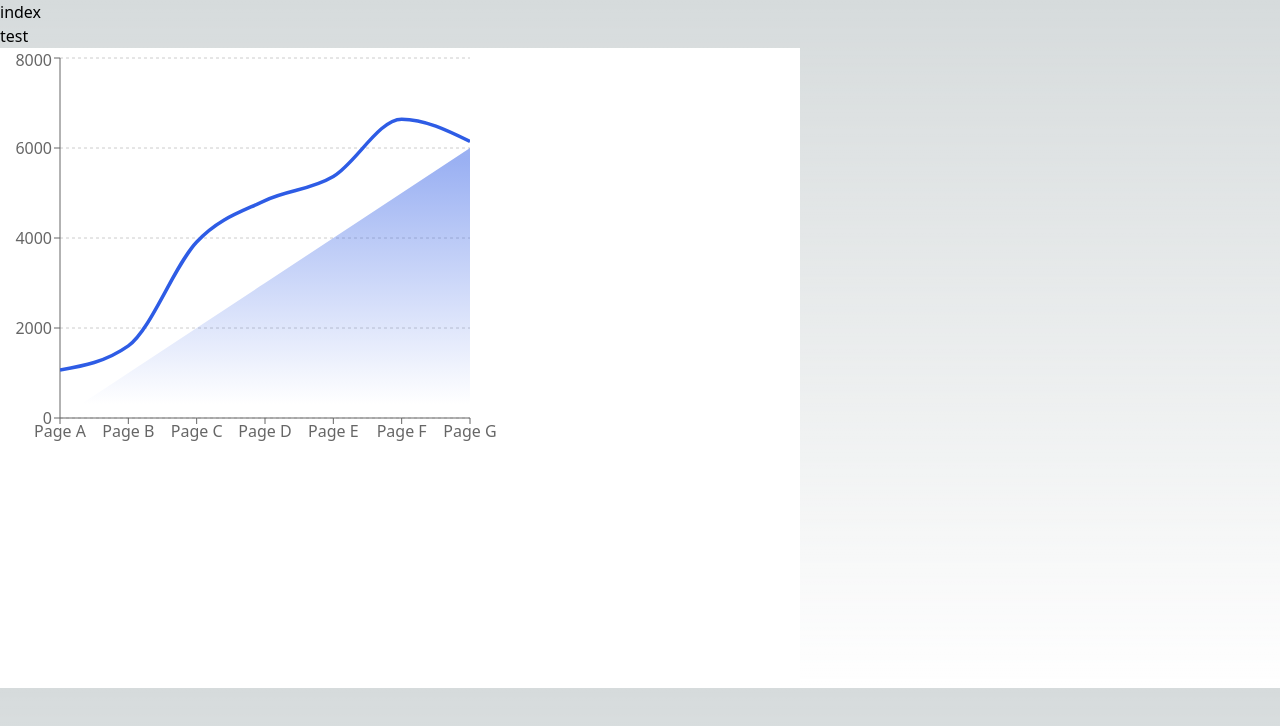
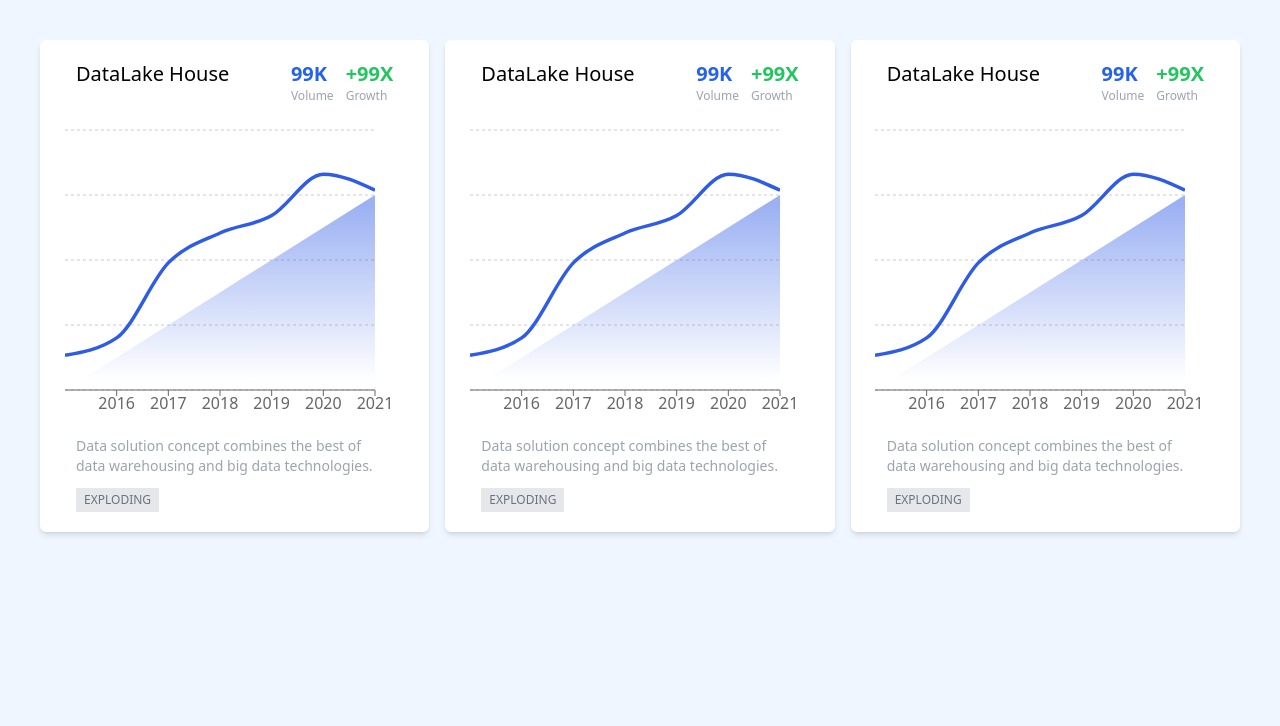
Before and after one commit to shashank-iter/sample-project, a Next.js app: page / in a window 1280 px wide. Shown: the top 726 px of the page. Built offline with nearby package versions, Linux system fonts and the light colour scheme.

Commit message:
added grid and card ui for charts on home page

```diff
--- a/src/pages/index.js
+++ b/src/pages/index.js
@@ -1,15 +1,125 @@
-import React from 'react'
-import Test from './test'
-import dynamic from 'next/dynamic'
+import React from "react";
+import Test from "./test";
+import dynamic from "next/dynamic";
+import Link from "next/link";
 
 function index() {
-  const Test = dynamic(() => import('./test'), { ssr: false })
+  const Test = dynamic(() => import("./test"), { ssr: false });
   return (
-    <div>index
+    <div>
+      <div className="grid grid-cols-1 sm:grid-cols-2 md:grid-cols-3 gap-4 mx-2 sm:mx-auto sm:px-10 py-10 ">
+        <Link href={"#"}>
+          <div className="w-full bg-white shadow-md p-1 rounded-md hover:border hover:border-blue-600 hover:border-1 ">
+            <div className="flex flex-row w-full px-2 sm:px-8 py-4">
+              <div className="w-1/2">
+                <div className="text-xl  text-black font-medium">
+                  DataLake House
+                </div>
+              </div>
+              <div className="w-1/2 flex flex-row gap-x-3 justify-end">
+                <div className="flex flex-col">
+                  <div className="text-xl text-blue-600 font-bold">99K</div>
+                  <div className="text-xs text-gray-400">Volume</div>
+                </div>
+                <div className="flex flex-col">
+                  <div className="text-xl text-green-500 font-bold">+99X</div>
+                  <div className="text-xs text-gray-400">Growth</div>
+                </div>
+              </div>
+            </div>
+            <div className="flex place-content-center">
+              <Test />
+            </div>
 
-    <Test />
+            <div className=" w-full px-2 sm:px-8 py-4 font-normal text-sm text-gray-400">
+              <div>
+                Data solution concept combines the best of data warehousing and
+                big data technologies.
+              </div>
+              <div>
+                <div className="bg-gray-200 px-2 text-gray-500 font-medium py-1 w-fit mt-3 uppercase text-xs">
+                  exploding
+                </div>
+              </div>
+            </div>
+          </div>
+        </Link>
+        <Link href={"#"}>
+          <div className="w-full bg-white shadow-md p-1 rounded-md hover:border hover:border-blue-600 hover:border-1 ">
+            <div className="flex flex-row w-full px-2 sm:px-8 py-4">
+              <div className="w-1/2">
+                <div className="text-xl  text-black font-medium">
+                  DataLake House
+                </div>
+              </div>
+              <div className="w-1/2 flex flex-row gap-x-3 justify-end">
+                <div className="flex flex-col">
+                  <div className="text-xl text-blue-600 font-bold">99K</div>
+                  <div className="text-xs text-gray-400">Volume</div>
+                </div>
+                <div className="flex flex-col">
+                  <div className="text-xl text-green-500 font-bold">+99X</div>
+                  <div className="text-xs text-gray-400">Growth</div>
+                </div>
+              </div>
+            </div>
+            <div className="flex place-content-center">
+              <Test />
+            </div>
+
+            <div className=" w-full px-2 sm:px-8 py-4 font-normal text-sm text-gray-400">
+              <div>
+                Data solution concept combines the best of data warehousing and
+                big data technologies.
+              </div>
+              <div>
+                <div className="bg-gray-200 px-2 text-gray-500 font-medium py-1 w-fit mt-3 uppercase text-xs">
+                  exploding
+                </div>
+              </div>
+            </div>
+          </div>
+        </Link>
+        <Link href={"#"}>
+          <div className="w-full bg-white shadow-md p-1 rounded-md hover:border hover:border-blue-600 hover:border-1 ">
+            <div className="flex flex-row w-full px-2 sm:px-8 py-4">
+              <div className="w-1/2">
+                <div className="text-xl  text-black font-medium">
+                  DataLake House
+                </div>
+              </div>
+              <div className="w-1/2 flex flex-row gap-x-3 justify-end">
+                <div className="flex flex-col">
+                  <div className="text-xl text-blue-600 font-bold">99K</div>
+                  <div className="text-xs text-gray-400">Volume</div>
+                </div>
+                <div className="flex flex-col">
+                  <div className="text-xl text-green-500 font-bold">+99X</div>
+                  <div className="text-xs text-gray-400">Growth</div>
+                </div>
+              </div>
+            </div>
+            <div className="flex place-content-center">
+              <Test />
+            </div>
+
+            <div className=" w-full px-2 sm:px-8 py-4 font-normal text-sm text-gray-400">
+              <div>
+                Data solution concept combines the best of data warehousing and
+                big data technologies.
+              </div>
+              <div>
+                <div className="bg-gray-200 px-2 text-gray-500 font-medium py-1 w-fit mt-3 uppercase text-xs">
+                  exploding
+                </div>
+              </div>
+            </div>
+          </div>
+        </Link>
+
+      </div>
     </div>
-  )
+  );
 }
 
-export default index
+export default index;
--- a/src/pages/test/index.jsx
+++ b/src/pages/test/index.jsx
@@ -13,57 +13,64 @@ import {
 
 const data = [
   {
-    name: 'Page A',
+    name: '2015',
     uv: 0,
     pv: 2400,
     amt: faker.number.int({ min: 0, max: 2000 }),
   },
   {
-    name: 'Page B',
+    name: '2016',
     uv: 1000,
     pv: 1398,
     amt: faker.number.int({ min: 0, max: 2000 }),
   },
   {
-    name: 'Page C',
+    name: '2017',
     uv: 2000,
     pv: 9800,
     amt: faker.number.int({ min: 0, max: 2000 }),
   },
   {
-    name: 'Page D',
+    name: '2018',
     uv: 3000,
     pv: 3908,
     amt: faker.number.int({ min: 0, max: 2000 }),
   },
   {
-    name: 'Page E',
+    name: '2019',
     uv: 4000,
     pv: 4800,
     amt: faker.number.int({ min: 0, max: 2000 }),
   },
   {
-    name: 'Page F',
+    name: '2020',
     uv: 5000,
     pv: 3800,
     amt: faker.number.int({ min: 0, max: 2000 }),
   },
   {
-    name: 'Page G',
+    name: '2021',
     uv: 6000,
     pv: 4300,
     amt: faker.number.int({ min: 0, max: 2000 }),
   },
 ];
-
+const data2 = [
+  { name: '2015', uv: 4000, pv: 2400, amt: 0 },
+  { name: '2016', uv: 3000, pv: 1398, amt: 2210 },
+  { name: '2017', uv: 2000, pv: 9800, amt: 2290 },
+  { name: '2018', uv: 2780, pv: 3908, amt: 2000 },
+  { name: '2019', uv: 1890, pv: 4800, amt: 2181 },
+  { name: '2020', uv: 2390, pv: 3800, amt: 2500 },
+  { name: '2021', uv: 3490, pv: 4300, amt: 2100 },
+];
 function Test() {
   return (
-    <div>
-      test
-      <div className="bg-white w-[50rem] h-[40rem]">
+
+      <div className="bg-white ">
         <AreaChart
-          width={500}
-          height={400}
+          width={340}
+          height={300}
           data={data}
           margin={{
             top: 10,
@@ -79,8 +86,8 @@ function Test() {
             </linearGradient>
           </defs>
           <CartesianGrid strokeDasharray="3 3" vertical={false} />
-          <XAxis dataKey="name" />
-          <YAxis />
+          <XAxis dataKey="name" padding="gap"  />
+          <YAxis hide={true} />
           <Tooltip />
           <Area
             type="monotone"
@@ -106,7 +113,7 @@ function Test() {
           />
         </AreaChart>
       </div>
-    </div>
+
   );
 }
 
--- a/src/styles/globals.css
+++ b/src/styles/globals.css
@@ -2,30 +2,11 @@
 @tailwind components;
 @tailwind utilities;
 
-:root {
-  --foreground-rgb: 0, 0, 0;
-  --background-start-rgb: 214, 219, 220;
-  --background-end-rgb: 255, 255, 255;
+
+body{
+  @apply bg-blue-50;
+
 }
-
-@media (prefers-color-scheme: dark) {
-  :root {
-    --foreground-rgb: 255, 255, 255;
-    --background-start-rgb: 0, 0, 0;
-    --background-end-rgb: 0, 0, 0;
-  }
-}
-
-body {
-  color: rgb(var(--foreground-rgb));
-  background: linear-gradient(
-      to bottom,
-      transparent,
-      rgb(var(--background-end-rgb))
-    )
-    rgb(var(--background-start-rgb));
-}
-
 @layer utilities {
   .text-balance {
     text-wrap: balance;
```
